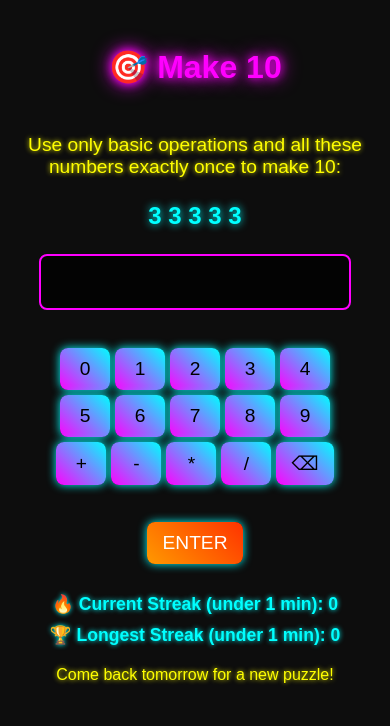
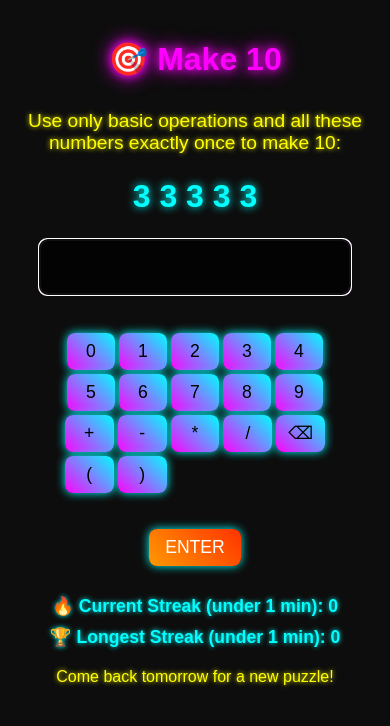
Before and after one commit to garry-singh/maketen, a Next.js app: page / in a window 390 px wide. Shown: the top 726 px of the page. Built offline with nearby package versions, Linux system fonts and the light colour scheme.

Commit message:
Update keyboard to support brackets

```diff
--- a/app/components/MakeTen.css
+++ b/app/components/MakeTen.css
@@ -17,7 +17,7 @@ body {
     font-size: 3rem;
     color: #f0f;
     text-shadow: 0 0 10px #f0f, 0 0 20px #f0f;
-    margin: 128px 0px 72px;
+    margin: 96px 0px 72px;
   }
 
   .instructions {
@@ -113,7 +113,7 @@ body {
   @media (max-width: 768px) {
     .title {
       font-size: 2rem;
-      margin: 48px 0px;
+      margin: 40px 0px 32px;
     }
 
     .instructions {
@@ -121,7 +121,7 @@ body {
     }
 
     .numbers {
-      font-size: 1.5rem;
+      font-size: 2rem;
     }
 
     .input-box {
@@ -130,25 +130,26 @@ body {
     }
 
     .keyboard {
-        gap: 5px;
+        gap: 4px;
       }
 
       .keyboard-row {
-        gap: 5px;
+        gap: 4px;
       }
 
       .numbers-row {
         flex-wrap: wrap;
         display: grid;
         grid-template-columns: repeat(5, 1fr);
-        gap: 5px;
+        gap: 4px;
       }
 
       .operators-row {
         flex-wrap: wrap;
-        display: flex;
+        display: grid;
+        grid-template-columns: repeat(5, 1fr);
         justify-content: center;
-        gap: 5px;
+        gap: 4px;
       }
 
       .submit-row {
@@ -159,9 +160,13 @@ body {
       }
 
       .key {
-        font-size: 1.2rem;
-        padding: 10px 15px;
-        min-width: 50px;
+        font-size: 1.1rem;
+        padding: 8px 12px;
+        min-width: 48px;
+      }
+
+      .special {
+        padding: 8px 16px;
       }
 
     .message {
--- a/app/components/MakeTen.tsx
+++ b/app/components/MakeTen.tsx
@@ -4,7 +4,8 @@ import React, { useState, useEffect } from "react";
 import "./MakeTen.css"; // Import the new CSS file
 
 const numbers = ["0", "1", "2", "3", "4", "5", "6", "7", "8", "9"];
-const operators = ["+", "-", "*", "/", "⌫"];
+const operators = ["+", "-", "*", "/", "⌫", "(", ")"];
+const validKeys = new Set([...numbers, ...operators, "Enter", "Backspace"]);
 
 interface Puzzle {
   date: string;
@@ -12,7 +13,6 @@ interface Puzzle {
   solution: string;
 }
 
-// Function to generate a daily puzzle based on the date (client-side only)
 const generateDailyPuzzle = (): Puzzle => {
   function evaluateExpression(
     numbers: number[],
@@ -58,11 +58,11 @@ const generateDailyPuzzle = (): Puzzle => {
     return x - Math.floor(x);
   }
 
-  const today = new Date().toISOString().split("T")[0]; // YYYY-MM-DD
-  const seed = parseInt(today.split("-").join("")); // Unique number from date
+  const today = new Date().toISOString().split("T")[0];
+  const seed = parseInt(today.split("-").join(""));
 
   while (true) {
-    const numCount = Math.floor(getSeededRandom(seed) * 3) + 4; // 4 to 6 numbers
+    const numCount = Math.floor(getSeededRandom(seed) * 3) + 4;
     const numbers = Array.from(
       { length: numCount },
       () => Math.floor(getSeededRandom(seed * 2) * 10) + 1
@@ -117,11 +117,19 @@ const MakeTen: React.FC = () => {
   const handleKeyboardClick = (key: string) => {
     if (key === "ENTER") {
       checkSolution();
-    } else if (key === "⌫") {
+    } else if (key === "⌫" || key === "Backspace") {
       setUserInput((prev) => prev.slice(0, -1));
-    } else {
+    } else if (validKeys.has(key)) {
       setUserInput((prev) => prev + key);
     }
+  };
+
+  const handleInputChange = (e: React.ChangeEvent<HTMLInputElement>) => {
+    const filteredValue = e.target.value
+      .split("")
+      .filter((char) => validKeys.has(char))
+      .join("");
+    setUserInput(filteredValue);
   };
 
   if (!puzzle) {
@@ -135,7 +143,13 @@ const MakeTen: React.FC = () => {
         Use only basic operations and all these numbers exactly once to make 10:
       </p>
       <h3 className="numbers">{puzzle.numbers.join("  ")}</h3>
-      <input type="text" value={userInput} readOnly className="input-box" />
+      <input
+        type="text"
+        value={userInput}
+        onChange={handleInputChange}
+        className="input-box"
+        autoFocus
+      />
       <br />
       <br />
 
```
